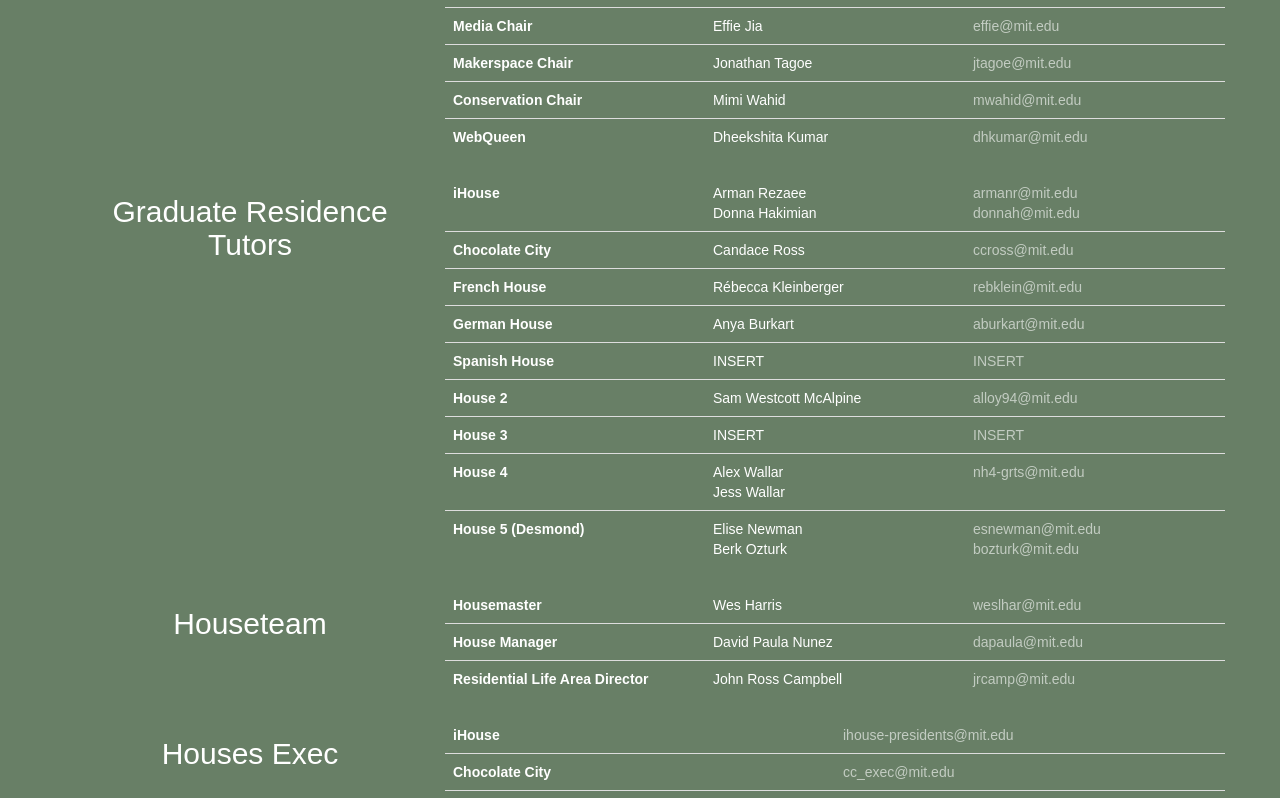
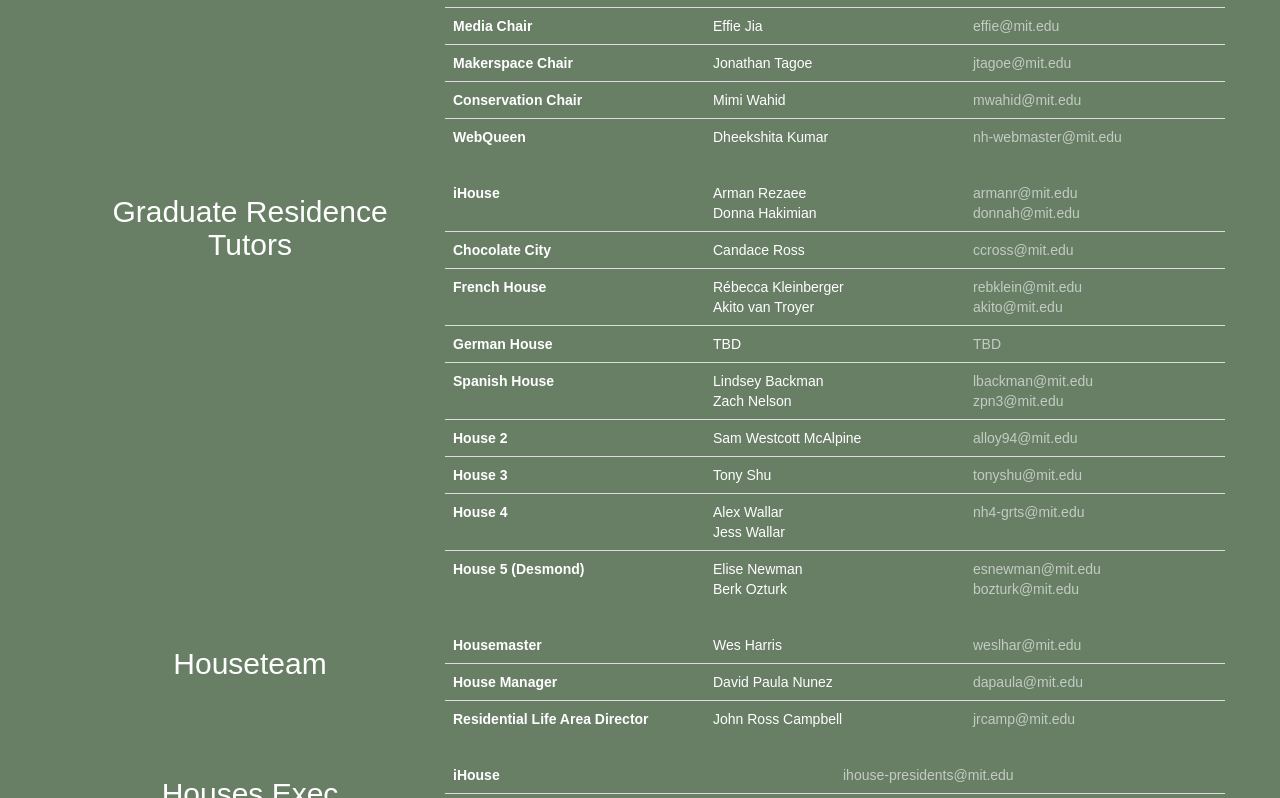
Before and after one commit to NewHouseWebmaster/newhousewebmaster.github.io, a plain HTML site: page government.html in a window 1280 px wide. Shown: the part 756-1554 px from the top of the page. Drawn offline with Linux system fonts and the light colour scheme; a web font is replaced by a local one.

Commit message:
Add files via upload

```diff
--- a/government.html
+++ b/government.html
@@ -80,7 +80,6 @@
             <h2 class="section-heading">Policies</h2>
             <hr>
               <a href="files/constitution.pdf" class="btn btn-default btn-xl hvr-float-shadow" target="_blank">Constitution</a>
-              <a href="files/billofrights.pdf" target="_blank" class="btn btn-default btn-xl hvr-float-shadow"> Bill of Rights</a>
               <a href="files/policies.pdf" class="btn btn-default btn-xl hvr-float-shadow" target="_blank">Other Policies</a>
               <a href="files/housing.pdf" class="btn btn-default btn-xl hvr-float-shadow" target="_blank">Housing Policy</a>
               <a href="files/alcohol.pdf" class="btn btn-default btn-xl hvr-float-shadow" target="_blank">Alcohol Policy</a>
@@ -160,7 +159,7 @@
                     <tr>
                   			<td><b>WebQueen</b></td>
                   			<td>Dheekshita Kumar</td>
-                  			<td><a class="whiteLink" href="mailto:dhkumar@mit.edu">dhkumar@mit.edu</a></td>
+                  			<td><a class="whiteLink" href="mailto:nh-webmaster@mit.edu">nh-webmaster@mit.edu</a></td>
                 		</tr>
                 	</tbody>
               		</table>
@@ -187,22 +186,22 @@
                                 <tr>
                                     <td><b>Chocolate City</b></td>
                                     <td>Candace Ross</td>
-                            <td><a class="whiteLink" href="mailto:ccross@mit.edu">ccross@mit.edu</a></td>
+                                    <td><a class="whiteLink"  href="mailto:ccross@mit.edu">ccross@mit.edu</a></td>
                                 </tr>
                                 <tr>
                                     <td><b>French House</b></td>
-                            <td>Rébecca Kleinberger</td>
-                            <td><a class="whiteLink" href="mailto:rebklein@mit.edu">rebklein@mit.edu</a></td>
+                                    <td>Rébecca Kleinberger <br> Akito van Troyer</td>
+                                    <td><a class="whiteLink" href="mailto:rebklein@mit.edu">rebklein@mit.edu</a><br><a class="whiteLink" href="mailto:akito@mit.edu">akito@mit.edu</a></td>
                                 </tr>
                                 <tr>
                                     <td><b>German House</b></td>
-                            <td>Anya Burkart</td>
-                            <td><a class="whiteLink" href="mailto:aburkart@mit.edu">aburkart@mit.edu</a></td>
+                                    <td>TBD</td>
+                                    <td><a class="whiteLink" href="mailto:dhkumar@mit.edu">TBD</a></td>
                                 </tr>
                                 <tr>
                                     <td><b>Spanish House</b></td>
-                            <td>INSERT</td>
-                            <td><a class="whiteLink" href="mailto:dhkumar@mit.edu">INSERT</a></td>
+                                    <td>Lindsey Backman <br> Zach Nelson</td>
+                                    <td><a class="whiteLink" href="mailto:lbackman@mit.edu">lbackman@mit.edu</a> <br> <a class="whiteLink" href="mailto:zpn3@mit.edu">zpn3@mit.edu</a></td>
                                 </tr>
                                 <tr>
                                   <td><b>House 2</b></td>
@@ -211,8 +210,8 @@
                                 </tr>
                                 <tr>
                                     <td><b>House 3</b></td>
-                            <td>INSERT</td>
-                        <td><a class="whiteLink" href="mailto:dhkumar@mit.edu">INSERT</a></td>
+                                    <td>Tony Shu</td>
+                                <td><a class="whiteLink" href="mailto:tonyshu@mit.edu">tonyshu@mit.edu</a></td>
                                 </tr>
                                 <tr>
                                     <td><b>House 4</b></td>
```
Also changed, not shown: about.html (+3 -3 lines), contact.html (+12 -12 lines), facilities.html (+3 -3 lines), faq.html (+1 -1 lines). Lines whose indentation alone changed are shown as unchanged.
